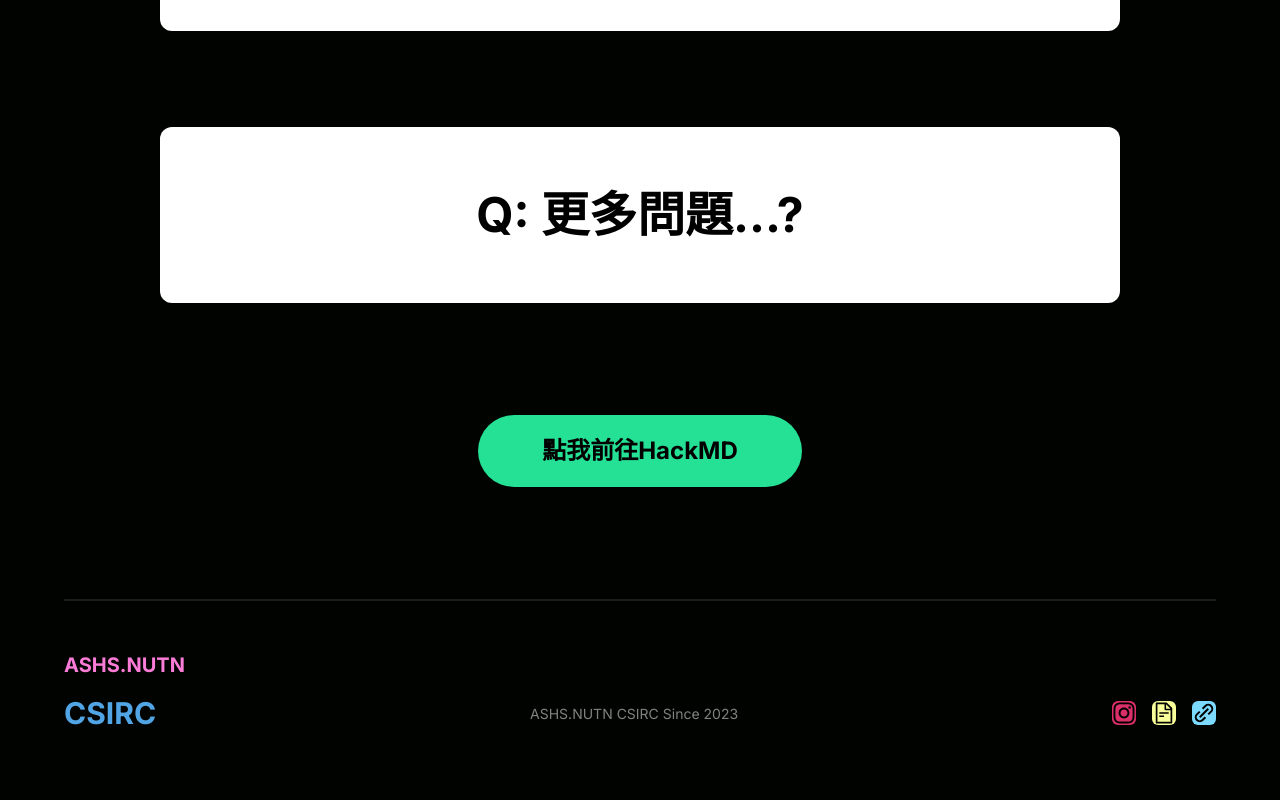
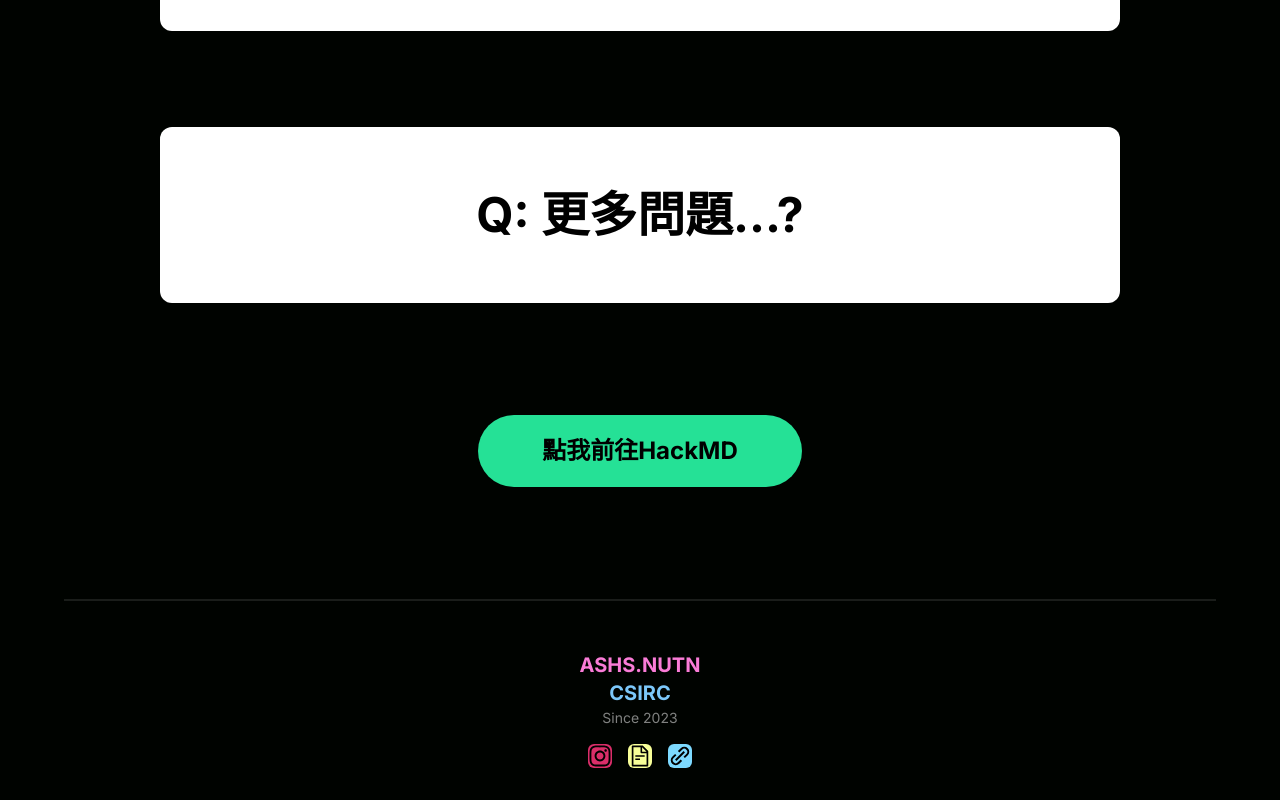
Before and after one commit to yudong-0222/realclubwebsite, a Next.js app: page / in a window 1280 px wide. Shown: the part 4462-5262 px from the top of the page. Before the commit the page ends 5225 px from the top, so only its background shows below. Built offline with nearby package versions, Linux system fonts and the light colour scheme.

Commit message:
Remake the Footer composition

```diff
--- a/src/components/Footer.jsx
+++ b/src/components/Footer.jsx
@@ -13,20 +13,20 @@ const Footer = () => {
     initial="hidden"
     whileInView="show"
     className={`${styles.xPaddings} py-8 relative`}
+    viewport={{ once: true, amount: 0.3}}
   >
     {/* <div className={`${styles.innerWidth} mx-auto flex flex-col gap-8`}> */}
     {/* </div> */}
     <div className={`${styles.innerWidth} mx-auto flex flex-col gap-8`}>
       <div className="flex flex-col">
-        <div className="mb-[50px] h-[2px] bg-white opacity-10" />
-        <div className="flex items-center justify-between flex-wrap gap-4">
-          <h4 className="w-full text-xl font-bold text-[#fa7cd7]">ASHS.NUTN</h4>
-          <h4 className="w-20px text-3xl font-bold text-[#52a5e5]">CSIRC</h4>
-          <p className="font-normal text-[14px] text-white opacity-50">
-            ASHS.NUTN CSIRC Since 2023
+        <div className="mb-[50px] h-[2px] bg-white opacity-10 " />
+        <h4 className="w-full text-xl font-bold text-[#fa7cd7] text-center">ASHS.NUTN</h4>
+        <h4 className="w-full text-xl font-bold text-[#7cc8fa] text-center">CSIRC</h4>
+        <div className="flex items-center justify-center flex-wrap gap-4">
+          <p className="w-full font-normal text-[14px] text-white opacity-50 text-center items-center">
+            Since 2023
           </p>
-
-          <div className="flex gap-4 ">
+          <div className="flex gap-4">
             <a href='https://www.instagram.com/ashs.nutn_csirc/' target='_blank' rel='noopener noreferrer'>
               <FaInstagram className="w-[24px] h-[24px] object-contain cursor-pointer rounded-md bg-[#DA2E69]"/>
             </a>
```
